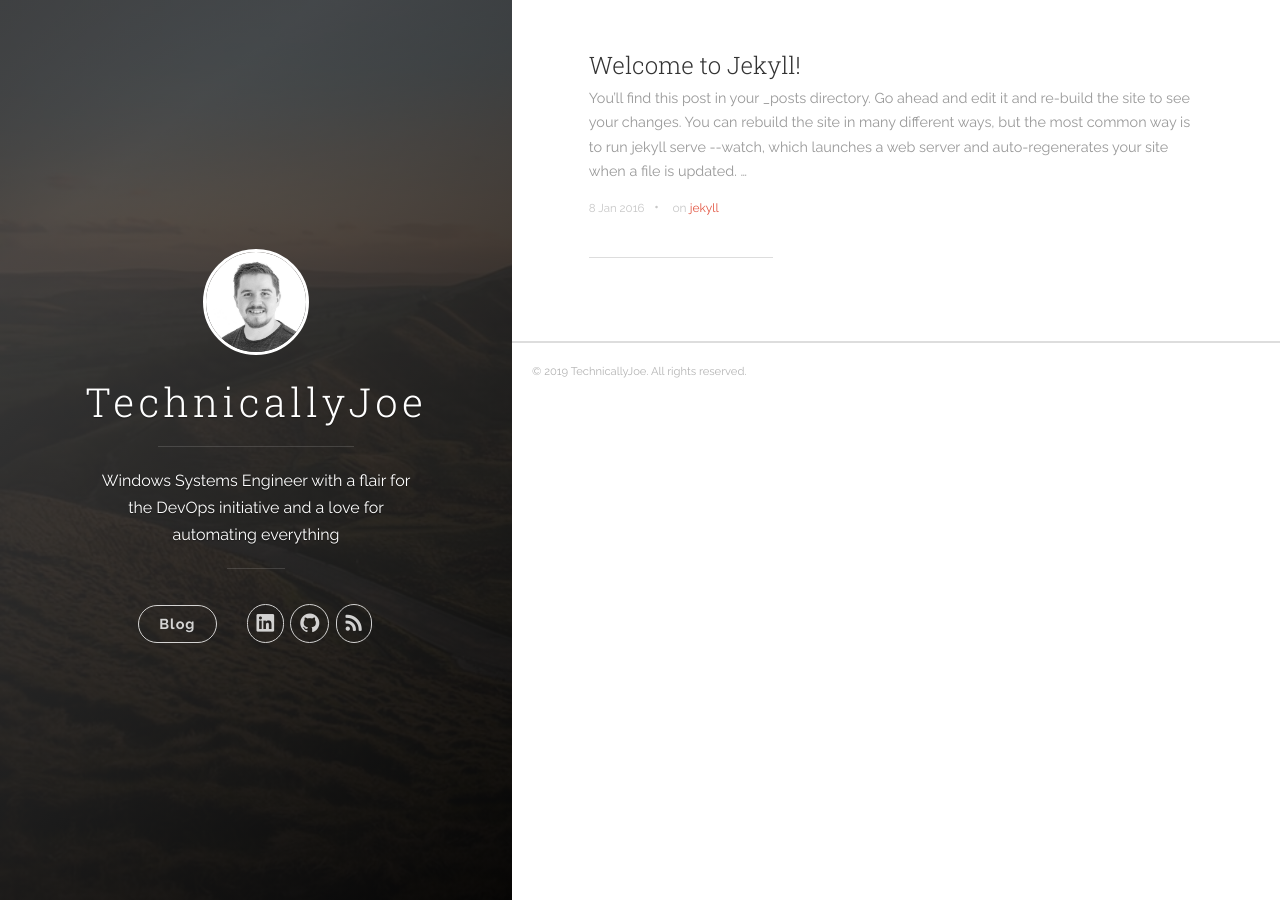
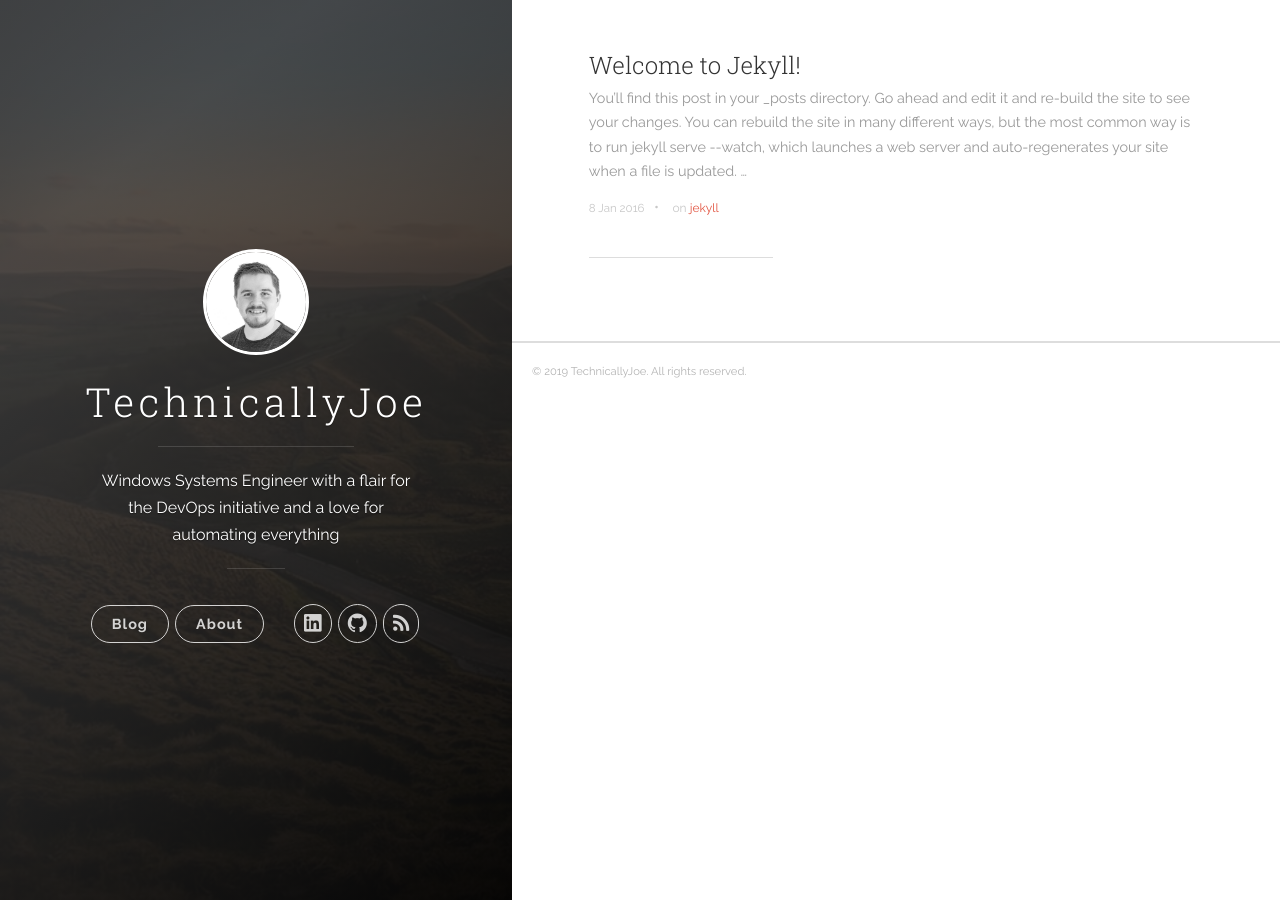
Before and after one commit to TechnicallyJoe/technicallyjoe.net, a Jekyll site: the page built from src/index.html, in a window 1280 px wide. Built offline with Jekyll 4.4.1, drawn with Linux system fonts in a browser that asks for light colours; the list of posts is cut into pages by our own code.

Commit message:
Added About button

```diff
--- a/src/_includes/header.html
+++ b/src/_includes/header.html
@@ -17,10 +17,16 @@
         <hr class="panel-cover__divider panel-cover__divider--secondary">
 
         <div class="navigation-wrapper">
-
+          <!--Blog-->
           <nav class="cover-navigation cover-navigation--primary">
             <ul class="navigation">
               <li class="navigation__item"><a href="{{ site.baseurl }}/#blog" title="link to {{ site.title }} blog" class="blog-button">Blog</a></li>
+            </ul>
+          </nav>
+          <!--About-->
+          <nav class="cover-navigation cover-navigation--primary">
+            <ul class="navigation">
+              <li class="navigation__item"><a href="{{ site.baseurl }}/about/" title="link to {{ site.title }} blog" class="blog-button">About</a></li>
             </ul>
           </nav>
 
```
